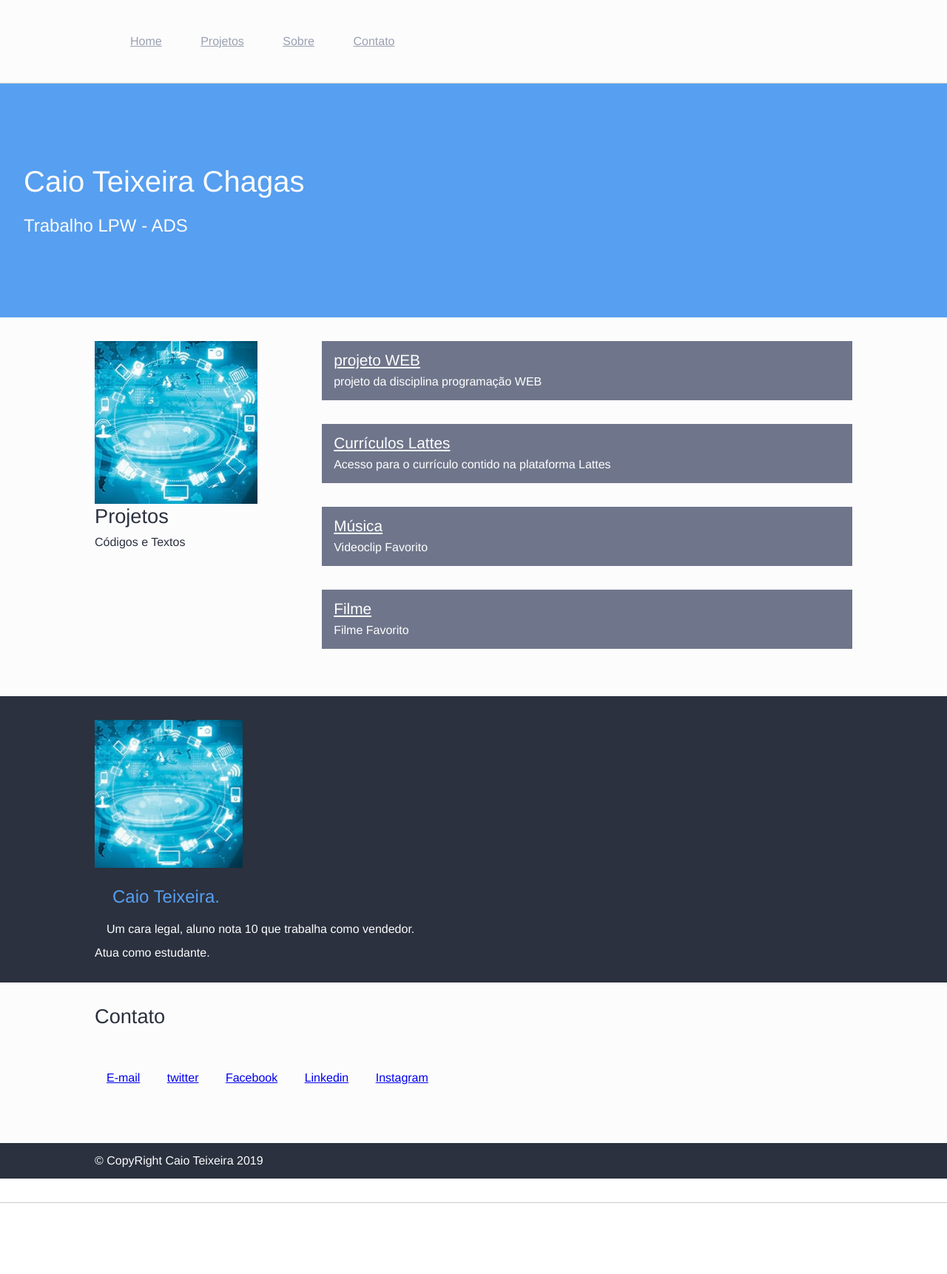
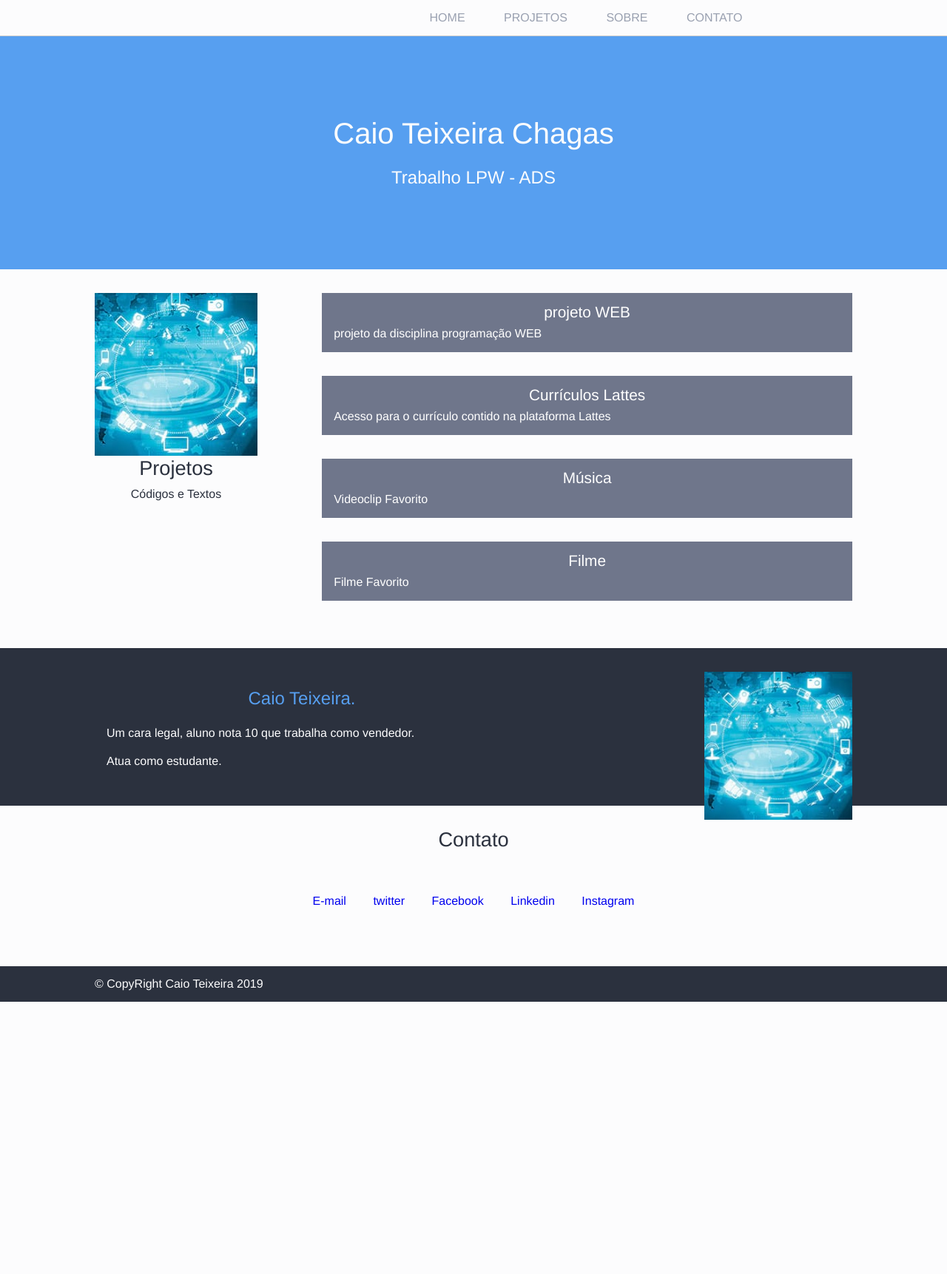
Before and after one commit to felipekennedy/AulasProgramacaoWeb, a PHP site: page / in a window 1280 px wide. Shown: the whole page at 74% size. After the commit the page ends 1354 px from the top, so only its background shows below. Run offline with PHP 8.4, Linux system fonts and the light colour scheme.

Commit message:
Estilização
Alterações no alinhamento do texto, utilização de float e position
(fixed, absolute e relative).

```diff
--- a/estilos/blog.css
+++ b/estilos/blog.css
@@ -1,5 +1,13 @@
+*{
+    box-sizing: bodrder-box;
+}
+
 body {
     font-family: Helvetica, sans-serif;
+}
+
+a{
+    text-decoration: none;
 }
 
 section img{
@@ -11,12 +19,23 @@ header{
     border-bottom: 1px solid #ccc;
     padding-top: 1em;
     padding-bottom: 1em;
+    position: fixed;
+    width: 100%;
 }
 
 header li{
     display: inline-block;
     margin-left: 3em;
-    padding: 2em 0em 2em 0em;
+}
+
+header li a{
+    color: #99a0d0;
+    font-weight: lighter;
+    text-transform: uppercase;
+}
+
+header ul{
+    text-align: center;
 }
 
 #contato li{
@@ -33,12 +52,13 @@ header li{
 section{
     padding-top: 2em;
     padding-bottom: 2em;
+    text-align:center;
 }
 
 .identificacao {
     background-color:#579FF0;
     color:#FCFCFD;
-    padding: 7em 2em;
+    padding: 10em 2em 7em;
 }
 
 .identificacao h1{
@@ -101,14 +121,26 @@ header li a{
     color: #579ff0;
     font-size: 1.5em;
     margin: 1em;
+    width: 50%;
 }
 
 #sobre p.text{
     margin: 1em;
+    width: 50%;
+    text-align: justify;
+    line-height:1.4;
+}
+
+#sobre{
+    position: relative;
+
 }
 
 #sobre img{
     width: 200px;
+    position: absolute;
+    top: 2em;
+    right: 10%;
 }
 
 footer{
--- a/index.html
+++ b/index.html
@@ -62,7 +62,7 @@
             <img alt="foto de Caio" src="Imagens/tecnologia.jpg">
             <p class ="bio">Caio Teixeira.</p>
             <p class="text">Um cara legal, aluno nota 10 que trabalha como vendedor.</p>
-        <p>Atua como estudante.</p>
+            <p class="text">Atua como estudante.</p>
 
         </section>
 
@@ -79,47 +79,10 @@
 
         </section>
 
-
-
         <footer class="escuras container">
             <p>&copy; CopyRight Caio Teixeira 2019</p>
         </footer>
 
-
-
-
-
-    <!--Listas ordenadas e Não ordenadas-->
-    <!-- numerado(<ol></ol>), algarísmo romano(<ol type = "I">) e etc...-->
-    <!--não ordenada <ul> </ul>-->
-    <!-- html5 Define uma Região de cabeçalho de uma página-->
-    <header></header>
-
-
-    <!--html5 Define uma região de rodapé-->
-    <footer></footer>
-
-
-    <!--html5 Define uma região de navegação de página ou seção-->
-    <nav></nav>
-
-
-    <!--html5 Define uma região lógica de uma página ou agrupamento de conteúdo-->
-    <section></section>
-
-    <!--html5 Define um artigo ou peça completa de conteúdo-->
-    <article></article>
-
-    <!--html5 Define um conteúdo secundário ou relacional (vem junto de outra tag)-->
-    <aside></aside>
-
-
-
-
-
-
 </body>
 
-
-
 </html>
```
Lines whose indentation alone changed are shown as unchanged.
